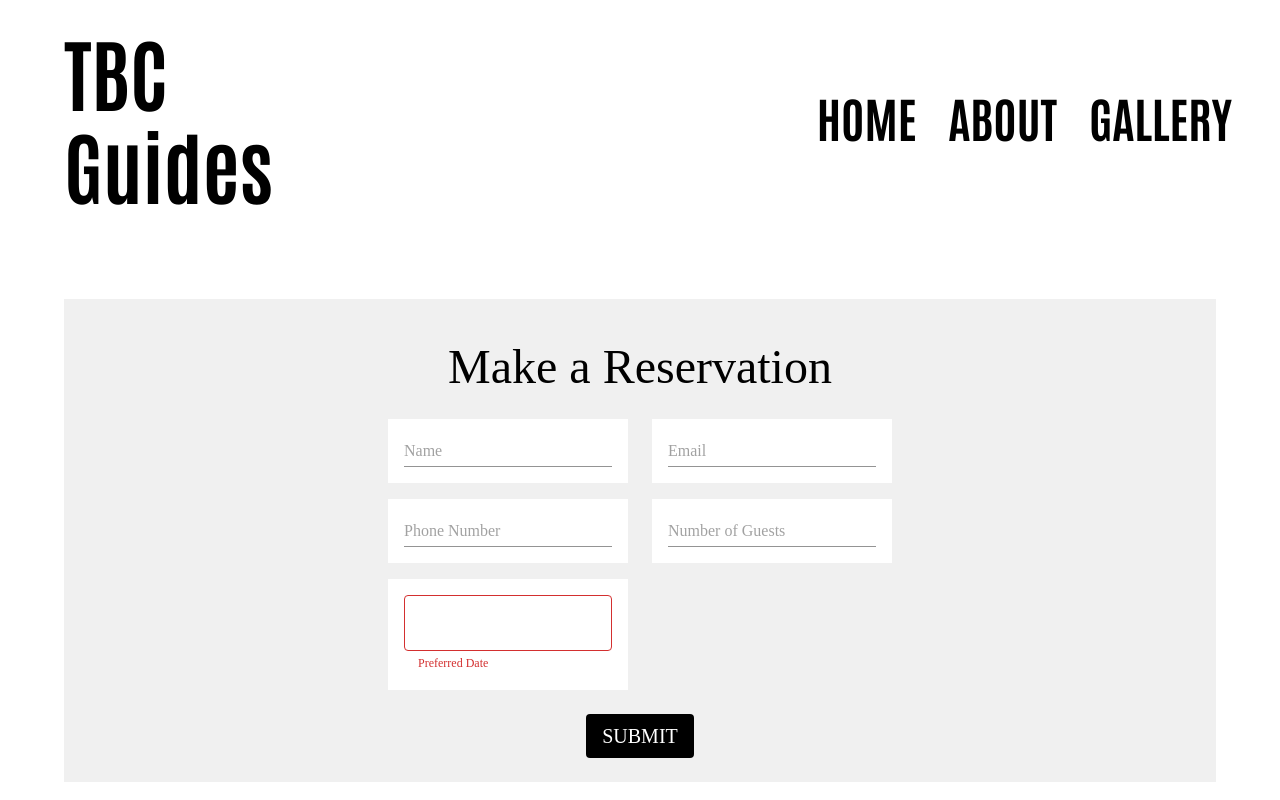
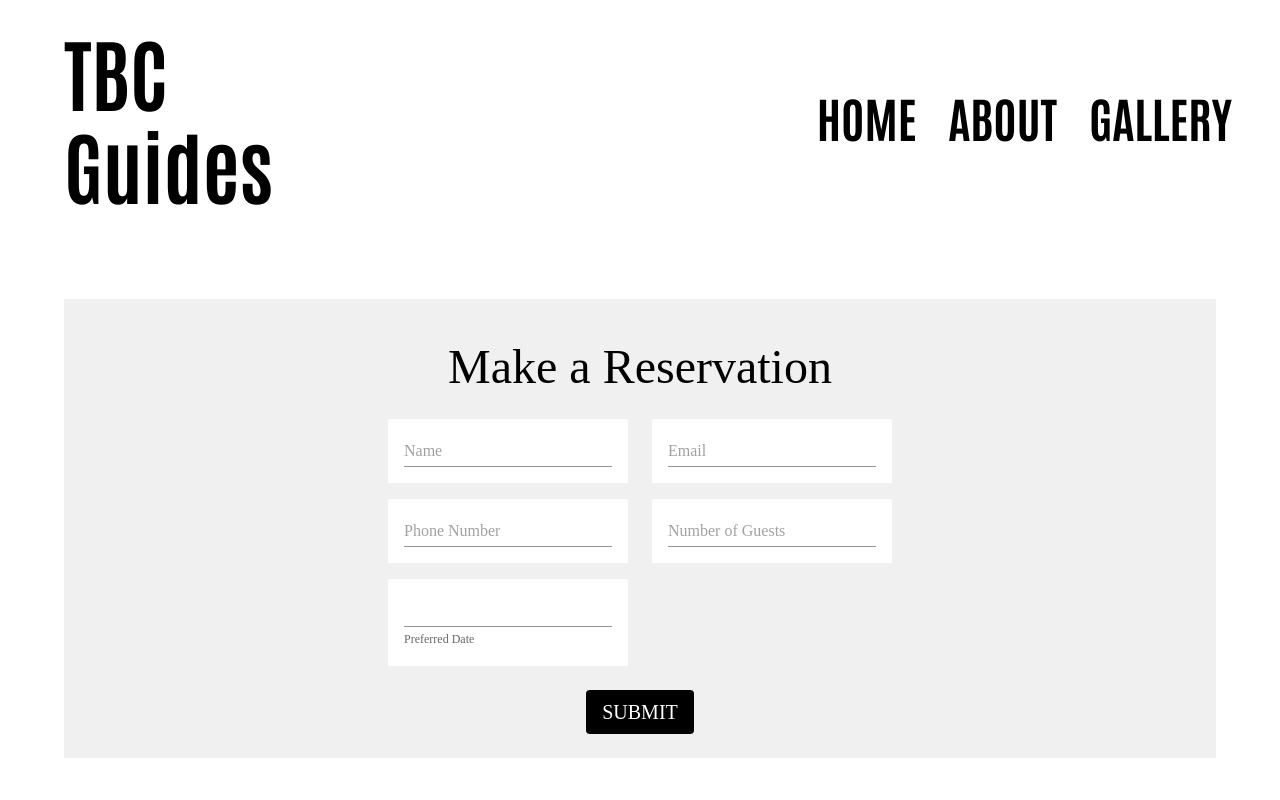
Before and after one commit to thomas-corrado/TBCGuides, a Next.js app: page /reservations in a window 1280 px wide. Shown: the top 800 px of the page. Built offline with nearby package versions, Linux system fonts and the light colour scheme; a web font is replaced by a local one; what @washingtonpost/wpds-ui-kit would draw is missing.

Commit message:
change component name for date picker to an actual date picker from mui

```diff
--- a/components/ReservationsPage/ReservationForm.js
+++ b/components/ReservationsPage/ReservationForm.js
@@ -163,10 +163,21 @@ const ReservationForm = () => {
                           type={item.type}
                           required={item.required}
                           value={item.value}
-                          onChange={(e) => item.functionName(e.target.value)}
+                          onChange={(e) =>
+                            item.functionName(
+                              item.label !== "Preferred Date"
+                                ? e.target.value
+                                : e !== null ? e._d : ''
+                            )
+                          }
                           className="reservation-text-field"
                           renderInput={(params) => (
-                            <TextField {...params} helperText={item.label} />
+                            <TextField
+                              {...params}
+                              helperText={item.label}
+                              variant="standard"
+                              error={false}
+                            />
                           )}
                         />
                       </LocalizationProvider>
@@ -234,9 +245,10 @@ const submitTheme = createTheme({
     MuiTextField: {
       styleOverrides: {
         root: {
-          padding: '1rem'
+          padding: "1rem",
         },
       },
+
     },
   },
 });
```
